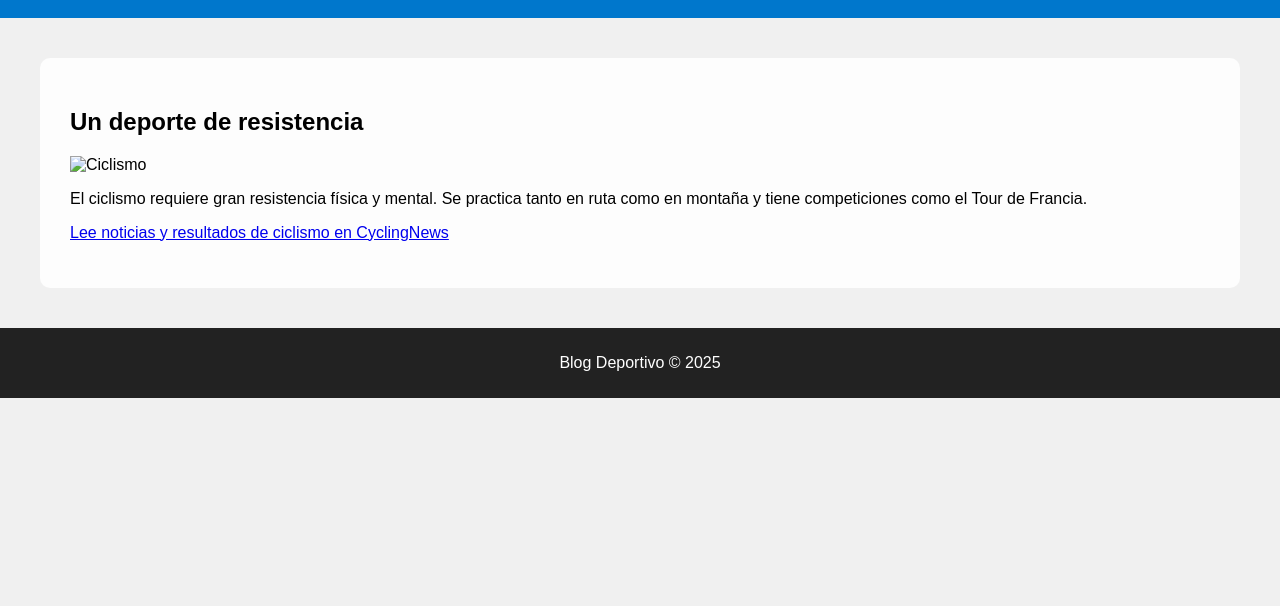
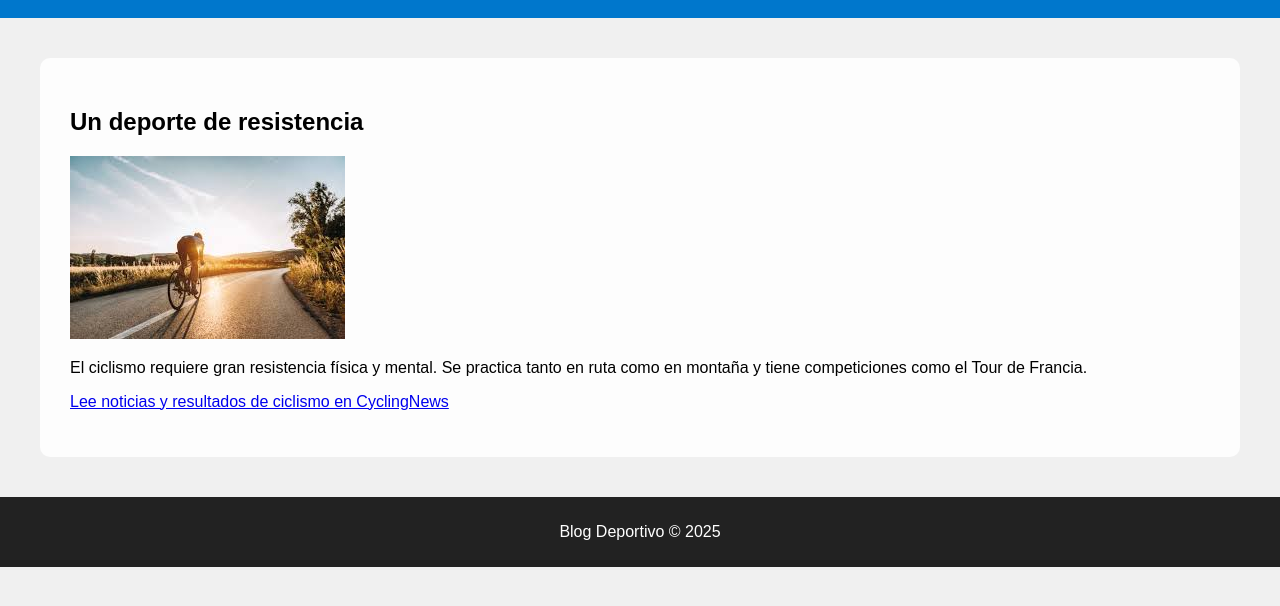
Before and after one commit to sergiocadavid/blog-deportivo-Sergio-Cadavid, a plain HTML site: page entrada3.html in a window 1280 px wide. Shown: the part 120-726 px from the top of the page. Drawn offline with Linux system fonts and the light colour scheme.

Commit message:
entrada3.html

```diff
--- a/entrada3.html
+++ b/entrada3.html
@@ -17,7 +17,7 @@
 
     <main>
         <h2>Un deporte de resistencia</h2>
-        <img src="imagenes/ciclismo.jpg" alt="Ciclismo">
+        <img src="ciclismo.jpg" alt="Ciclismo">
         <p>El ciclismo requiere gran resistencia física y mental. Se practica tanto en ruta como en montaña y tiene competiciones como el Tour de Francia.</p>
 		<p><a href="https://www.cyclingnews.com" target="_blank">Lee noticias y resultados de ciclismo en CyclingNews</a></p>
     </main>
```
